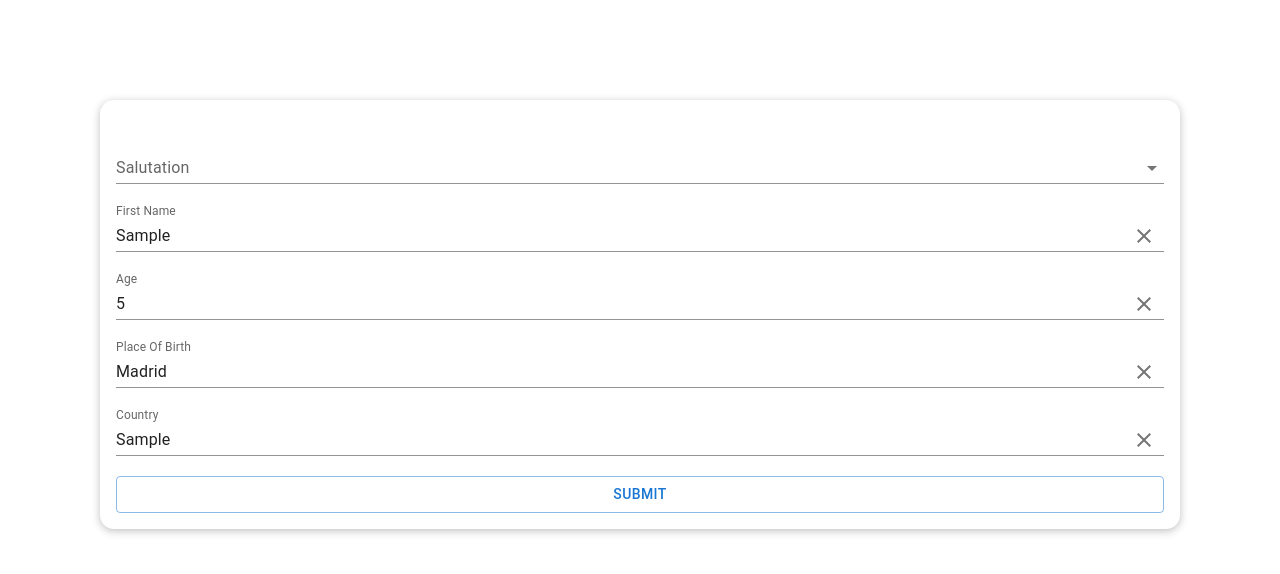
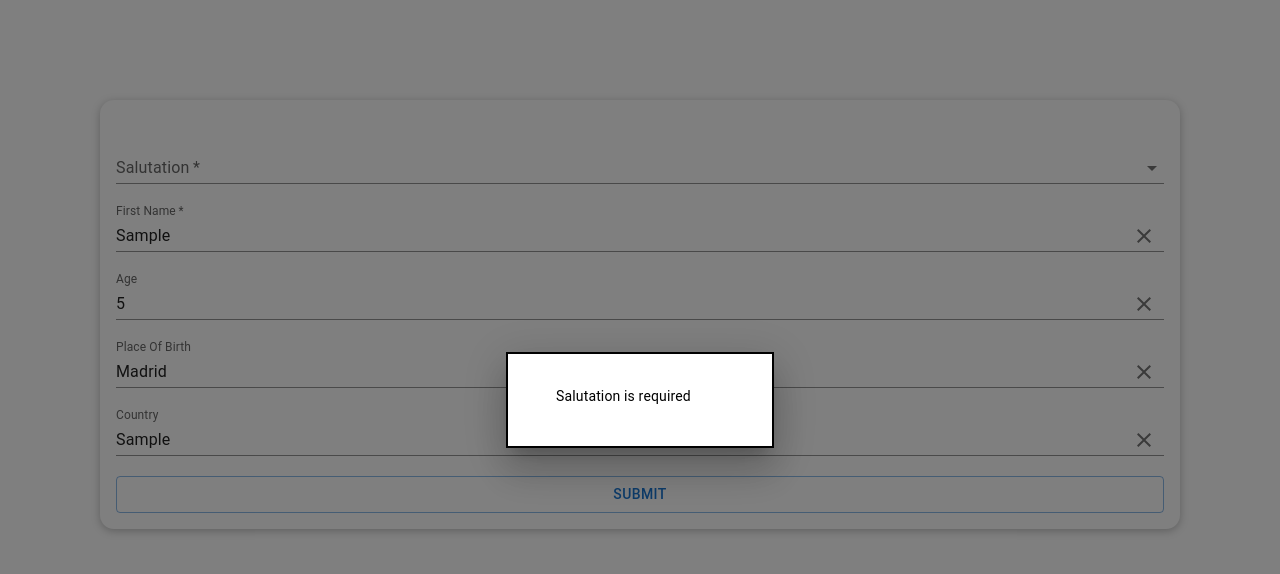
Before and after one commit to ShahzaibIbrahim/dynamic-forms, a React (Create React App) app: page / in a window 1280 px wide. Both pictures are taken after typing "Sample", "Sample", "5", "Sample", "Sample" into the empty fields and a click on the button "SUBMIT". Shown: the top 574 px of the page. Built offline with nearby package versions, Linux system fonts and the light colour scheme.

Commit message:
Validation Modal

```diff
--- /dev/null
+++ b/src/components/UI/Controls/ErrorList.js
@@ -0,0 +1,34 @@
+import { List, ListItem, ListItemText } from "@mui/material";
+
+const ErrorList = (props) => {
+  const errorList = props.errorList;
+/*
+  const goToViolation = (id) => {
+    const violation = document.getElementById(id);
+    window.scrollTo({
+      top: violation.offsetTop,
+      behavior: "smooth",
+    });
+  }; */
+
+  return (
+    <List dense={true}>
+      {errorList &&
+        errorList.map((list) => (
+          <div key={list.fieldId}>
+            <ListItem>
+              <ListItemText primary={list.errorMessage} />
+            </ListItem>
+          </div>
+        ))}
+    </List>
+  );
+};
+
+/* secondaryAction={
+     <IconButton edge="end" aria-label="delete">
+       <DeleteIcon />
+     </IconButton>
+   } */
+
+export default ErrorList;
--- a/src/components/UI/Controls/Field.js
+++ b/src/components/UI/Controls/Field.js
@@ -16,6 +16,8 @@ const Field = (props) => {
     readOnly,
     disabled,
     options,
+    error,
+    errorMessage
   } = data;
 
   const isReadOnly = (readOnly === null || readOnly === undefined) ? false: readOnly;
@@ -41,7 +43,8 @@ const Field = (props) => {
             type={type}
             label={label}
             inputRef={inputValue}
-            helperText={description}
+            error={error}
+            helperText={error? errorMessage : description}
             value={value || ""}
             onChange={fieldChangeHandler}
             fullWidth
@@ -76,9 +79,8 @@ const Field = (props) => {
                 handleChange(id, newValue? newValue.value : '');
               }}
               fullWidth
-              required={required}
               renderInput={(params) => (
-                <TextField {...params} label={label} variant="standard" />
+                <TextField {...params} required={required} label={label} variant="standard" />
               )}
             />
           );
--- a/src/components/UI/Forms/Form.js
+++ b/src/components/UI/Forms/Form.js
@@ -2,28 +2,64 @@ import React, { useState } from "react";
 import Field from "../Controls/Field";
 import Card from "../Controls/Card";
 import { Button } from "@mui/material";
-import { isRequired, isReadOnly, isDisabled, isEnabled } from "./FormValidationHelper";
+import AppModal from '../Modal/AppModal';
+import ErrorList from "../Controls/ErrorList";
+import {
+  isRequired,
+  isReadOnly,
+  isDisabled,
+  isEnabled,
+} from "./FormValidationHelper";
 
 const Form = (props) => {
   const [fieldList, setFieldList] = useState(props.formData);
+  const [errorList, setErrorList] = useState([]);
+  const [modalIsOpen, setModalIsOpen] = useState(false);
+
+  const handleModalClose = () => {
+    setModalIsOpen(false);
+  }
 
   const submitFormHandler = (event) => {
     event.preventDefault();
-
-    console.log("Submitting Data");
     // Might Remove Disabled Fields Later
+    setErrorList([]);
+    let errors = [];
 
     let submitData = new Map();
     for (const field of fieldList) {
+      if ( field.required && (field.value === undefined || field.value === null || field.value === "")) {
+        const errorMessage = `${field.label} is required`;
+        const newError = {
+          fieldId: field.id,
+          errorMessage: errorMessage,
+        };
+        field.error = true;
+        field.errorMessage = errorMessage;
+        errors.push(newError);
+      }
       submitData.set(field.id, field.value ? field.value : "");
     }
-    console.log(Object.fromEntries(submitData));
+
+
+    if (errors.length > 0) {
+      console.log("Errors");
+      console.log(errors);
+      setErrorList((prevErrors) => {
+        return [...prevErrors, ...errors];
+      });
+      setModalIsOpen(true);
+    } else {
+      console.log("Submitting Data");
+      console.log(Object.fromEntries(submitData));
+    }
   };
 
   const fieldChangeHanlder = (id, value) => {
     const changeFieldIndex = fieldList.findIndex((x) => x.id === id);
     let updatedFieldList = [...fieldList];
     updatedFieldList[changeFieldIndex].value = value;
+    updatedFieldList[changeFieldIndex].error = false;
 
     executeValidations(updatedFieldList);
     setFieldList(updatedFieldList);
@@ -79,6 +115,7 @@ const Form = (props) => {
 
   return (
     <Card>
+      <AppModal open={modalIsOpen} handleClose={handleModalClose}><ErrorList errorList={errorList}/></AppModal>
       <form>
         {fieldList.map((data) => (
           <Field key={data.id} data={data} handleChange={fieldChangeHanlder} />
--- /dev/null
+++ b/src/components/UI/Modal/AppModal.js
@@ -0,0 +1,38 @@
+import React from "react";
+import { Modal, Fade, Backdrop, Box} from "@mui/material";
+
+const style = {
+  position: 'absolute',
+  top: '50%',
+  left: '50%',
+  transform: 'translate(-50%, -50%)',
+  width: 400,
+  bgcolor: 'background.paper',
+  border: '2px solid #000',
+  boxShadow: 24,
+  pt: 2,
+  px: 4,
+  pb: 3,
+};
+
+const AppModal = (props) => {
+  return (
+    <Modal
+      aria-labelledby="transition-modal-title"
+      aria-describedby="transition-modal-description"
+      open={props.open}
+      onClose={props.handleClose}
+      closeAfterTransition
+      BackdropComponent={Backdrop}
+      BackdropProps={{
+        timeout: 500,
+      }}
+    >
+      <Fade in={props.open}>
+        <Box sx={{ ...style, width: 200 }}>{props.children}</Box>
+      </Fade>
+    </Modal>
+  );
+};
+
+export default AppModal;
--- a/src/data/Form.json
+++ b/src/data/Form.json
@@ -20,13 +20,7 @@
       "label": "First Name",
       "ctrlType": "TXT",
       "type": "text",
-      "validations": {
-        "requiredOn": {
-          "fieldId": "age",
-          "operator": ">",
-          "value": "18"
-        }
-      }
+      "required": true
     },
     {
       "id": "age",
@@ -61,7 +55,7 @@
       "validations": {
         "enableOn": {
           "fieldId": "salutation",
-          "value": "01"
+          "value": "02"
         }
       }
     },
```
